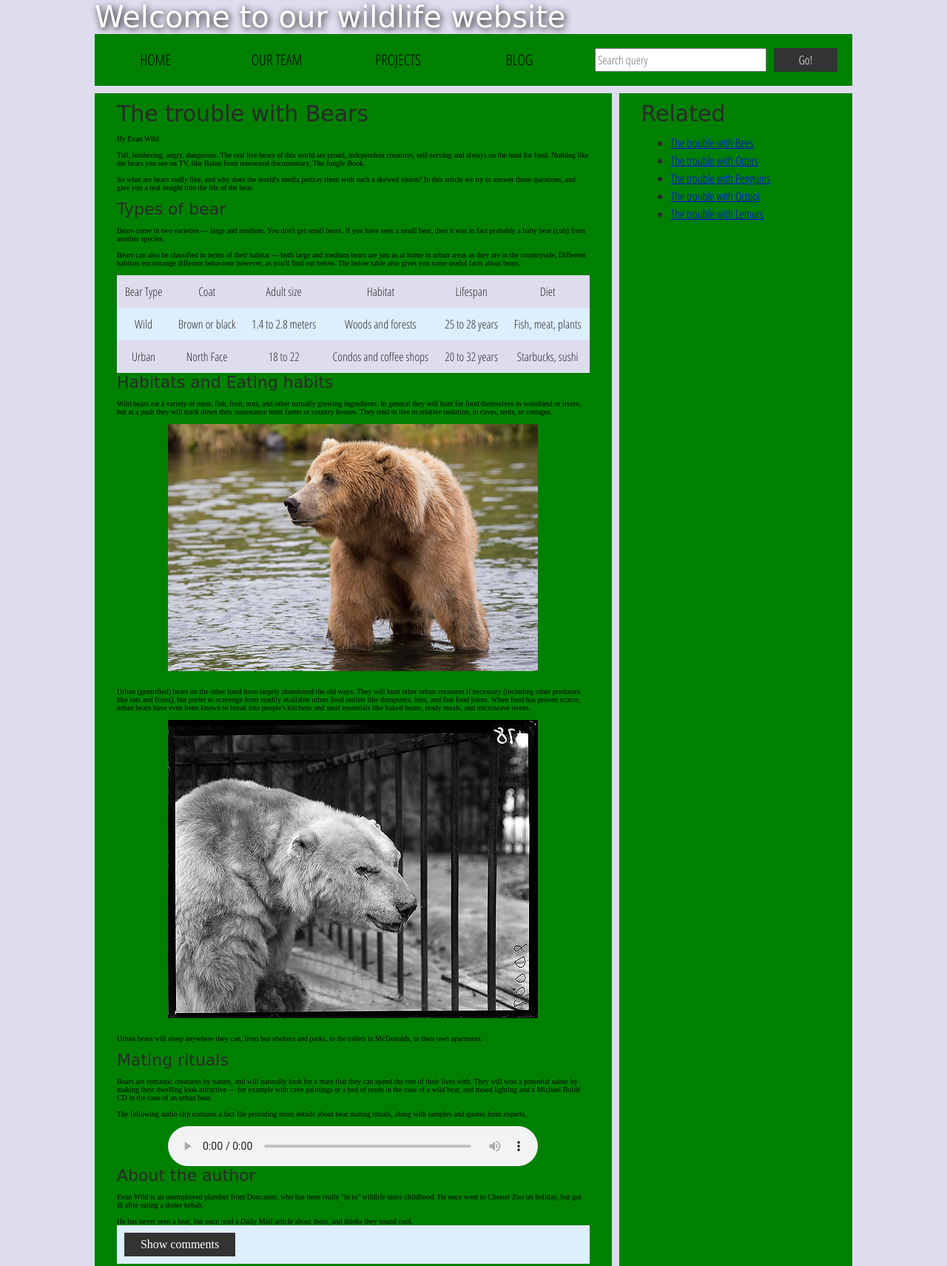
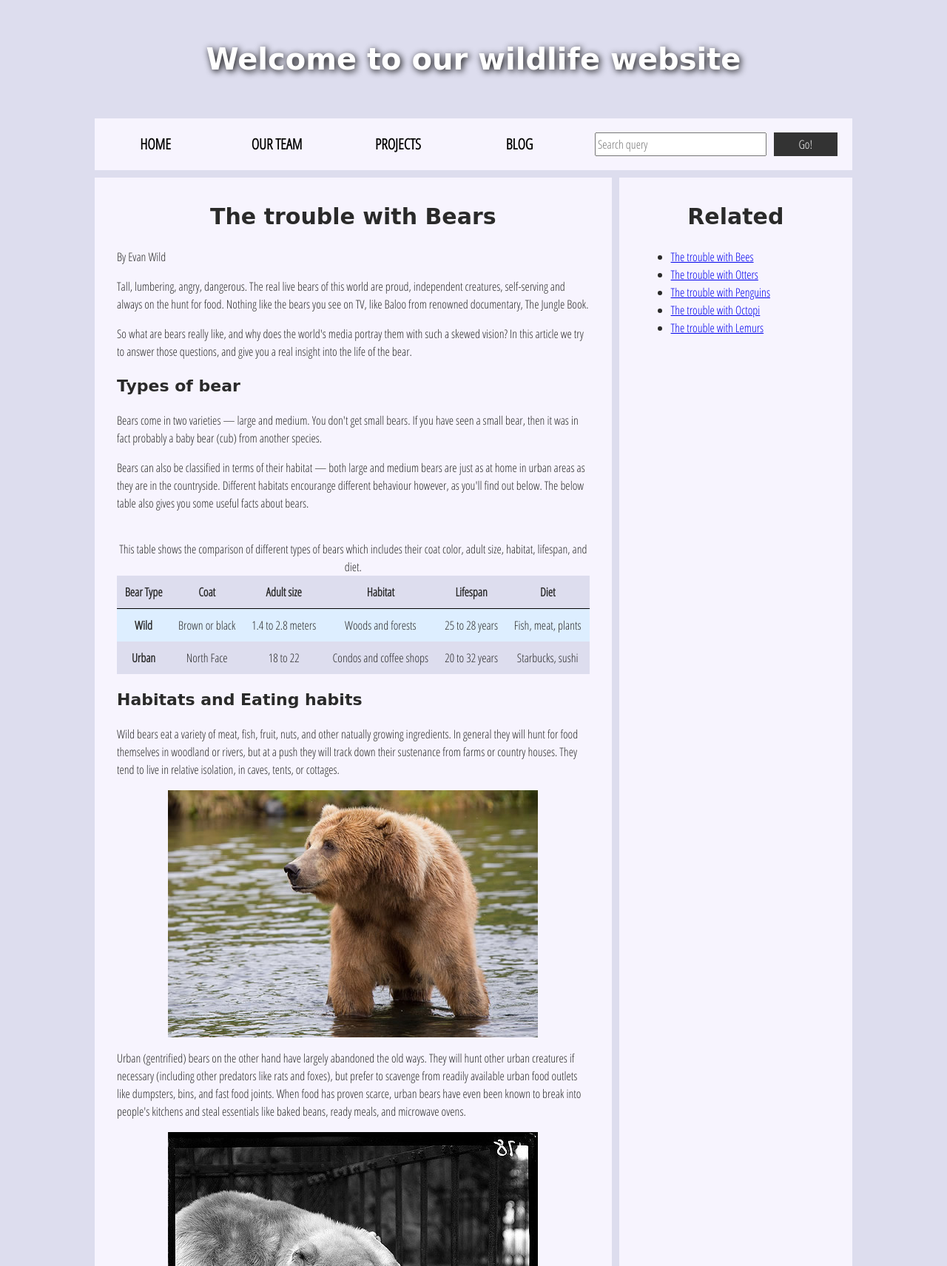
Before and after one commit to zoelawler/M5.2_Lab, a website: page index.html in a window 1280 px wide. Shown: the top 1711 px of the page at 74% size. Drawn offline with Linux system fonts and the light colour scheme; files that its build step writes are made by us from their sources; files whose address does not match are found by name; a web font is replaced by a local one.

Commit message:
Done with the lab

```diff
--- a/css/style.css
+++ b/css/style.css
@@ -18,7 +18,7 @@
 
 /* || typography */
 
-font[size="7"], font[size="6"], font[size="5"] {
+.header-title, .bear-trouble, .bear-information {
   font-family: 'Sonsie One', cursive;
   color: #2a2a2a;
 }
@@ -28,19 +28,19 @@
   color: #2a2a2a;
 }
 
-font[size="7"] {
+.header-title {
   font-size: 4rem;
   text-align: center;
   color: white;
   text-shadow: 2px 2px 10px black;
 }
 
-font[size="6"] {
+.bear-trouble {
   font-size: 3rem;
   text-align: center;
 }
 
-font[size="5"] {
+.bear-information {
   font-size: 2.2rem;
 }
 
@@ -51,8 +51,12 @@
 
 /* || header layout */
 
-div[class="nav"], article, footer, .secondary {
-  background-color: green;
+header {
+  padding: 30px;
+}
+
+nav, article, footer, .secondary {
+  background-color: rgb(247, 244, 254);
 }
 
 article, footer, .secondary {
@@ -63,28 +67,28 @@
   margin-right: 10px;
 }
 
-div[class="nav"] {
+nav {
   height: 50px;
-  background-color: ff80ff;
+  background-color: rgb(247, 244, 254);;
   display: flex;
   padding: 1% 0;
   margin-bottom: 10px;
+  font-weight: bold;
 }
 
-div[class="nav"] ul {
+nav ul {
   padding: 0;
   list-style-type: none;
   flex: 2;
   display: flex;
 }
 
-div[class="nav"] li {
+nav li {
   display: inline;
   text-align: center;
   flex: 1;
 }
-
-div[class="nav"] a {
+nav a {
   display: inline-block;
   font-size: 2rem;
   text-transform: uppercase;
@@ -92,7 +96,7 @@
   color: black;
 }
 
-div[class="nav"] .search {
+nav .search {
   flex: 1;
   display: flex;
   align-items: center;
@@ -168,6 +172,14 @@
 
 audio {
   width: 500px;
+}
+
+#transcribe-link {
+  font-size: 15px;
+  font-family: 'Open Sans Condensed', sans-serif;
+  display: block;
+  text-align: center;
+  margin-top: 10px;
 }
 
 /* Comments styling */
--- a/index.html
+++ b/index.html
@@ -1,12 +1,15 @@
 <!DOCTYPE html>
-<html>
+<html lang="en">
+
 <head>
   <meta charset="utf-8">
 
   <title>Accessibility assessment</title>
-    <link href="https://fonts.googleapis.com/css?family=Open+Sans+Condensed:300|Sonsie+One" rel="stylesheet" type="text/css">
-    <link rel="stylesheet" href="style.css">
+  <link href="https://fonts.googleapis.com/css?family=Open+Sans+Condensed:300|Sonsie+One" rel="stylesheet"
+    type="text/css">
+  <link rel="stylesheet" href="css/style.css">
   <link rel="icon" href="img/bear.png">
+  <script src="js/main.js"></script>
   <!-- the below three lines are a fix to get HTML5 semantic elements working in old versions of Internet Explorer-->
   <!--[if lt IE 9]>
       <script src="http://html5shiv.googlecode.com/svn/trunk/html5.js"></script>
@@ -14,11 +17,12 @@
 </head>
 
 <body>
-    <div class="header">
-      <font size="7">Welcome to our wildlife website</font>
-    </div>
+  <header>
+    <h1 class="header-title">Welcome to our wildlife website</h1>
+  </header>
 
-    <div class="nav">
+
+  <nav>
     <ul>
       <li><a href="#">Home</a></li>
       <li><a href="#">Our team</a></li>
@@ -27,41 +31,48 @@
     </ul>
 
     <form class="search">
-        <input type="search" name="q" placeholder="Search query">
+      <input type="search" name="q" placeholder="Search query" id="search-query" aria-label="Search through site content">
       <input type="submit" value="Go!">
     </form>
-    </div>
+  </nav>
 
   <main>
     <article>
-        <font size="6">The trouble with Bears</font>
-        <br><br>
-        By Evan Wild
-        <br><br>
-        Tall, lumbering, angry, dangerous. The real live bears of this world are proud, independent creatures, self-serving and always on the hunt for food. Nothing like the bears you see on TV, like Baloo from renowned documentary, The Jungle Book.
-        <br><br>
-        So what are bears really like, and why does the world's media portray them with such a skewed vision? In this article we try to answer those questions, and give you a real insight into the life of the bear.
-        <br><br>
-        <font size="5">Types of bear</font>
-        <br><br>
-        Bears come in two varieties — large and medium. You don't get small bears. If you have seen a small bear, then it was in fact probably a baby bear (cub) from another species.
-        <br><br>
-        Bears can also be classified in terms of their habitat — both large and medium bears are just as at home in urban areas as they are in the countryside. Different habitats encourange different behaviour however, as you'll find out below. The below table also gives you some useful facts about bears.
+      <h2 class="bear-trouble">The trouble with Bears</h2>
+      <p>By Evan Wild</p>
+      <p>Tall, lumbering, angry, dangerous. The real live bears of this world are proud, independent creatures,
+        self-serving and always on the hunt for food. Nothing like the bears you see on TV, like Baloo from renowned
+        documentary, The Jungle Book.
+      </p>
+      <p> So what are bears really like, and why does the world's media portray them with such a skewed vision? In this
+        article we try to answer those questions, and give you a real insight into the life of the bear.</p>
+      <h3 class="bear-information">Types of bear</h3>
+      <p>Bears come in two varieties — large and medium. You don't get small bears. If you have seen a small bear, then
+        it
+        was in fact probably a baby bear (cub) from another species.</p>
+
+      <p>Bears can also be classified in terms of their habitat — both large and medium bears are just as at home in
+        urban areas as they are in the countryside. Different habitats encourange different behaviour however, as you'll
+        find
+        out below. The below table also gives you some useful facts about bears.</p>
       <br><br>
       <table>
+        <caption>This table shows the comparison of different types of bears which includes their coat color, adult
+          size, habitat,
+          lifespan, and diet.</caption>
         <thead>
           <tr>
-              <td>Bear Type</td>
-              <td>Coat</td>
-              <td>Adult size</td>
-              <td>Habitat</td>
-              <td>Lifespan</td>
-              <td>Diet</td>
+            <th scope="col">Bear Type</th>
+            <th scope="col">Coat</th>
+            <th scope="col">Adult size</th>
+            <th scope="col">Habitat</th>
+            <th scope="col">Lifespan</th>
+            <th scope="col">Diet</th>
           </tr>
         </thead>
         <tbody>
           <tr>
-              <td>Wild</td>
+            <th scope="row">Wild</th>
             <td>Brown or black</td>
             <td>1.4 to 2.8 meters</td>
             <td>Woods and forests</td>
@@ -69,7 +80,7 @@
             <td>Fish, meat, plants</td>
           </tr>
           <tr>
-              <td>Urban</td>
+            <th scope="row">Urban</th>
             <td>North Face</td>
             <td>18 to 22</td>
             <td>Condos and coffee shops</td>
@@ -79,53 +90,66 @@
         </tbody>
       </table>
 
-        <font size="5">Habitats and Eating habits</font>
-        <br><br>
-        Wild bears eat a variety of meat, fish, fruit, nuts, and other natually growing ingredients. In general they will hunt for food themselves in woodland or rivers, but at a push they will track down their sustenance from farms or country houses. They tend to live in relative isolation, in caves, tents, or cottages.
-        <br><br>
-        <img src="media/wild-bear.jpg">
-        <br><br>
-        Urban (gentrified) bears on the other hand have largely abandoned the old ways. They will hunt other urban creatures if necessary (including other predators like rats and foxes), but prefer to scavenge from readily available urban food outlets like dumpsters, bins, and fast food joints. When food has proven scarce, urban bears have even been known to break into people's kitchens and steal essentials like baked beans, ready meals, and microwave ovens.
-        <br><br>
-        <img src="media/urban-bear.jpg">
-        <br><br>
-        Urban bears will sleep anywhere they can, from bus shelters and parks, to the toilets in McDonalds, to their own apartment.
-        <br><br>
-        <font size="5">Mating rituals</font>
-        <br><br>
-        Bears are romantic creatures by nature, and will naturally look for a mate that they can spend the rest of their lives with. They will woo a potential suitor by making their dwelling look attractive — for example with cave paintings or a bed of reeds in the case of a wild bear, and mood lighting and a Michael Bublé CD in the case of an urban bear.
-        <br><br>
-        The following audio clip contains a fact file providing more details about bear mating rituals, along with samples and quotes from experts.
-        <br><br>
+      <h3 class="bear-information">Habitats and Eating habits</h3>
+      <p>Wild bears eat a variety of meat, fish, fruit, nuts, and other natually growing ingredients. In general they
+        will
+        hunt for food themselves in woodland or rivers, but at a push they will track down their sustenance from farms
+        or
+        country houses. They tend to live in relative isolation, in caves, tents, or cottages.</p>
+      <img src="media/wild-bear.jpg" alt="Picture of a Wild Bear">
+      <p>Urban (gentrified) bears on the other hand have largely abandoned the old ways. They will hunt other urban
+        creatures if necessary (including other predators like rats and foxes), but prefer to scavenge from readily
+        available urban food outlets like dumpsters, bins, and fast food joints. When food has proven scarce, urban
+        bears
+        have even been known to break into people's kitchens and steal essentials like baked beans, ready meals, and
+        microwave ovens.</p>
+      <img src="media/urban-bear.jpg" alt="Picture of an Urban Bear">
+      <p>Urban bears will sleep anywhere they can, from bus shelters and parks, to the toilets in McDonalds, to their
+        own
+        apartment.</p>
+      <h3 class="bear-information">Mating rituals</h3>
+      <p>Bears are romantic creatures by nature, and will naturally look for a mate that they can spend the rest of
+        their
+        lives with. They will woo a potential suitor by making their dwelling look attractive — for example with cave
+        paintings or a bed of reeds in the case of a wild bear, and mood lighting and a Michael Bublé CD in the case of
+        an
+        urban bear.</p>
+      <p>The following audio clip contains a fact file providing more details about bear mating rituals, along with
+        samples
+        and quotes from experts.</p>
       <audio controls>
         <source src="media/bear.mp3" type="audio/mp3">
         <source src="media/bear.ogg" type="audio/ogg">
         <p>It looks like your browser doesn't support HTML5 audio players.</p>
       </audio>
+      <a href="https://app.trint.com/public/34a98e03-e204-4efd-8dd4-01f935f809c8" id="transcribe-link">Transcribe</a>
 
+      <p>If you're unable to listen to the audio, you can
+        <a href="media/bear.mp3" download>download it here</a>.
+      </p>
       <aside>
 
-          <font size="5">About the author</font>
-        <br><br>
-          Evan Wild is an unemployed plumber from Doncaster, who has been really "in to" wildlife since childhood. He once went to Chester Zoo on holiday, but got ill after eating a doner kebab.
-        <br><br>
-          He has never seen a bear, but once read a Daily Mail article about them, and thinks they sound cool.
+        <h3 class="bear-information">About the author</h3>
+        <p>Evan Wild is an unemployed plumber from Doncaster, who has been really "in to" wildlife since childhood. He
+          once
+          went to Chester Zoo on holiday, but got ill after eating a doner kebab.</p>
+        <p>He has never seen a bear, but once read a Daily Mail article about them, and thinks they sound cool.</p>
+      </aside>
 
-        </aside>
       <section class="comments">
-          <div class="show-hide">Show comments</div>
+        <div class="show-hide" tabindex="0">Show comments</div>
 
         <div class="comment-wrapper">
-
-            <font size="6">Add comment</font>
+          <h2 class="bear-trouble">Add comment</h2>
 
           <form class="comment-form">
             <div class="flex-pair">
-                Your name:
+              <label for="name">Your name:</label>
               <input type="text" name="name" id="name" placeholder="Enter your name">
             </div>
+
             <div class="flex-pair">
-                Your comment:
+              <label for="comment">Your comment:</label>
               <input type="text" name="comment" id="comment" placeholder="Enter your comment">
             </div>
             <div>
@@ -133,26 +157,22 @@
             </div>
           </form>
 
-            <font size="6">Comments</font>
+          <h2 class="bear-trouble">Comments</h2>
 
           <ul class="comment-container">
-
             <li>
-
               <p>Bob Fossil</p>
-
-                <p>Oh I am so glad you taught me all about the big brown angry guys in the woods. With their sniffing little noses and their bad attitudes, they can sure be a menace — I was thinking of putting them all in a truck and driving them outta here. I run a zoo, you know.</p>
-
+              <p>Oh I am so glad you taught me all about the big brown angry guys in the woods. With their sniffing
+                little noses and their bad attitudes, they can sure be a menace — I was thinking of putting them all in
+                a truck and driving them outta here. I run a zoo, you know.</p>
             </li>
-
           </ul>
-
         </div>
       </section>
     </article>
 
     <div class="secondary">
-        <font size="6">Related</font>
+      <h2 class="bear-trouble">Related</h2>
 
       <ul>
         <li><a href="#">The trouble with Bees</a></li>
@@ -171,4 +191,5 @@
   <script src="main.js"></script>
 
 </body>
+
 </html>
```
Also changed, not shown: js/main.js (+18 -4 lines), README.md. Lines whose indentation alone changed are shown as unchanged.
